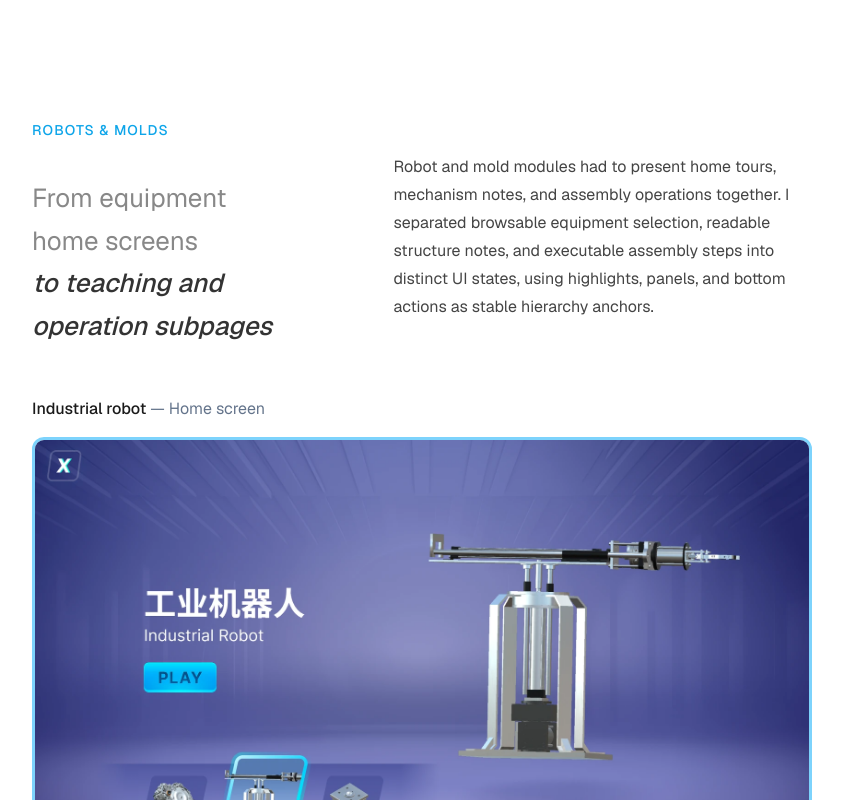
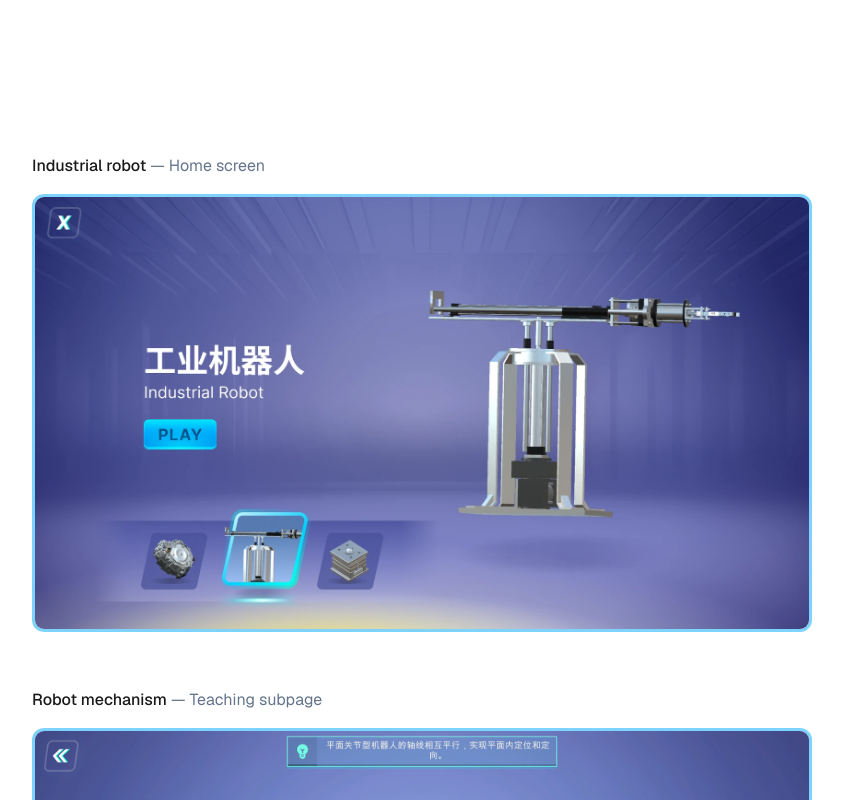
Before and after one commit to jaemin17/portfolio-pro, a Next.js app: page /en/projects/vr-education in a window 1280 px wide. Shown: the part 7320-8120 px from the top of the page, without its empty margins (218-1061 px from the left). Built offline with nearby package versions, Linux system fonts and the light colour scheme.

Commit message:
Simplify VR chapter narratives and keep mobile subtitle copy intact.
Drop the robots/molds narrative block, restack the anatomy section, and stop injecting Selfly into the VR education subtitle on small screens.

```diff
--- a/src/app/[locale]/projects/biomedical-vr/biomedicalVr.module.css
+++ b/src/app/[locale]/projects/biomedical-vr/biomedicalVr.module.css
@@ -173,8 +173,8 @@
 
 .narrativeGrid {
   display: grid;
-  grid-template-columns: 2.5fr 4fr;
-  gap: 100px;
+  grid-template-columns: 1fr;
+  gap: 16px;
   align-items: start;
 }
 
@@ -182,7 +182,7 @@
   font-size: var(--fs-title);
   font-weight: 500;
   line-height: 1.65;
-  padding-top: 24px;
+  padding-top: 0;
   margin: 0;
 }
 
--- a/src/app/[locale]/projects/selfly/selfly0.module.css
+++ b/src/app/[locale]/projects/selfly/selfly0.module.css
@@ -2096,7 +2096,8 @@
     content: "Selfly: ";
   }
 
-  :global([data-page="model-editor"]) .projectOneHero .subtitle::before {
+  :global([data-page="model-editor"]) .projectOneHero .subtitle::before,
+  :global([data-page="vr-education"]) .projectOneHero .subtitle::before {
     content: none;
   }
 
--- a/src/app/[locale]/projects/vr-education/page.tsx
+++ b/src/app/[locale]/projects/vr-education/page.tsx
@@ -716,30 +716,6 @@ export default async function VrEducationPage({ params }: VrEducationPageProps)
 
           <div className={styles.narrativeSection}>
             <div className={styles.narrativeInner}>
-              <p className={styles.positioningLabel}>
-                {t(locale, "机器人与模具", "Robots & Molds")}
-              </p>
-              <div className={styles.narrativeGrid}>
-                <h2 className={styles.narrativeHeadline}>
-                  <span className={styles.narrativeHeadlineLight}>
-                    {t(locale, "从设备首页展示，", "From equipment home screens")}
-                  </span>
-                  <br />
-                  <span className={styles.narrativeHeadlineDark}>
-                    {t(locale, "到教学与操作子页面", "to teaching and operation subpages")}
-                  </span>
-                </h2>
-                <div className={styles.narrativeBody}>
-                  <p>
-                    {t(
-                      locale,
-                      "工业机器人与注塑模具模块需要同时呈现首页导览、机构说明和装配操作。我的处理方式是把可浏览的设备选择、可阅读的结构说明、可执行的装配步骤拆成不同界面状态，并用高亮、面板和底部操作入口建立稳定层级。",
-                      "Robot and mold modules had to present home tours, mechanism notes, and assembly operations together. I separated browsable equipment selection, readable structure notes, and executable assembly steps into distinct UI states, using highlights, panels, and bottom actions as stable hierarchy anchors.",
-                    )}
-                  </p>
-                </div>
-              </div>
-
               <div className={styles.sceneStack}>
                 {equipmentModuleShots.map((shot) => (
                   <VisualSceneBlock
@@ -797,16 +773,12 @@ export default async function VrEducationPage({ params }: VrEducationPageProps)
           <div className={styles.narrativeSection}>
             <div className={styles.narrativeInner}>
               <p className={styles.positioningLabel}>
-                {t(locale, "动物解剖 VR", "Animal Anatomy VR")}
+                {t(locale, "系列软件03", "Series Software 03")}
               </p>
               <div className={styles.narrativeGrid}>
                 <h2 className={styles.narrativeHeadline}>
-                  <span className={styles.narrativeHeadlineLight}>
-                    {t(locale, "从单一结构展示，", "From single-structure views")}
-                  </span>
-                  <br />
                   <span className={styles.narrativeHeadlineDark}>
-                    {t(locale, "到完整解剖教学流程", "to full anatomy teaching flows")}
+                    {t(locale, "动物解剖 VR", "Animal Anatomy VR")}
                   </span>
                 </h2>
                 <div className={styles.narrativeBody}>
```
